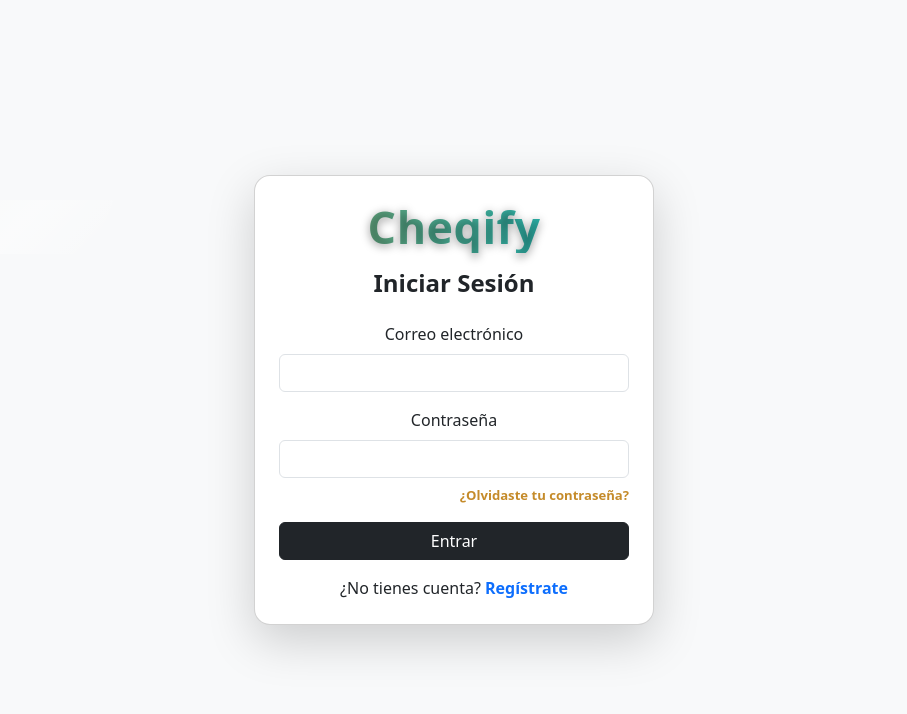
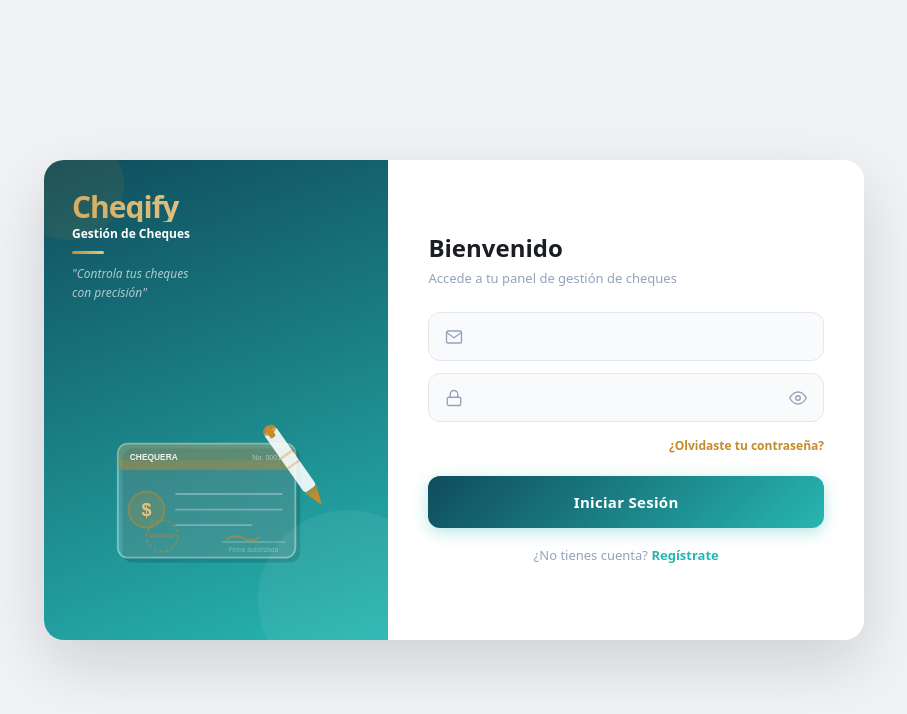
Before and after one commit to reyeselian/Cheqify-Frontend, a React (Vite) app: page /login in a window 1280 px wide. Shown: the top 714 px of the page, without its empty margins (186-1093 px from the left). Built offline with nearby package versions, Linux system fonts and the light colour scheme.

Commit message:
feat: login split con icono cheque ilustrativo

```diff
--- a/src/pages/Login.tsx
+++ b/src/pages/Login.tsx
@@ -1,119 +1,203 @@
 import React, { useState } from "react";
-import { Card, Form, Button, Alert } from "react-bootstrap";
 import { useAuth } from "../context/AuthContext";
 import { useNavigate } from "react-router-dom";
 import { useIsElectron } from "../hooks/useIsElectron";
 
 const Login: React.FC = () => {
-  const { login } = useAuth();
+  const { login }  = useAuth();
   const navigate   = useNavigate();
   const isElectron = useIsElectron();
 
   const [email, setEmail]       = useState("");
   const [password, setPassword] = useState("");
+  const [showPass, setShowPass] = useState(false);
   const [message, setMessage]   = useState("");
+  const [isError, setIsError]   = useState(false);
 
   const handleSubmit = async (e: React.FormEvent) => {
     e.preventDefault();
+    setMessage("");
     try {
       await login(email, password);
-      setMessage("✅ Bienvenido a Cheqify");
       navigate("/home");
     } catch (error: any) {
-      setMessage(error.response?.data?.message || "Error al iniciar sesión");
+      setIsError(true);
+      setMessage(error.response?.data?.message || "Correo o contraseña incorrectos");
     }
   };
 
   return (
-    <div
-      className="d-flex align-items-center justify-content-center bg-light"
-      style={{
-        position: "fixed",
-        top: 0, left: 0, right: 0, bottom: 0,
-      }}
-    >
-      <Card
-        className="p-4 shadow-lg text-center"
-        style={{ maxWidth: "400px", width: "100%", borderRadius: "1rem" }}
-      >
-        {/* 🌟 Logo metálico animado */}
-        <h1
-          className="cheqify-logo-text mb-3"
-          style={{ fontWeight: 800, fontSize: "2.8rem", letterSpacing: "0.5px" }}
-        >
+    <div style={{
+      position: "fixed", top: 0, left: 0, right: 0, bottom: 0,
+      display: "flex", alignItems: "center", justifyContent: "center",
+      background: "#f0f2f5",
+    }}>
+      <div style={{
+        display: "flex", width: "min(820px, 96vw)", height: "min(480px, 90vh)",
+        borderRadius: "20px", overflow: "hidden",
+        boxShadow: "0 24px 64px rgba(0,0,0,0.14)",
+      }}>
+
+        {/* ── Panel izquierdo ── */}
+        <div style={{
+          width: "42%", background: "linear-gradient(160deg,#0f4c5c,#27b6b1)",
+          display: "flex", flexDirection: "column", alignItems: "center",
+          padding: "clamp(24px,4vw,32px) clamp(20px,3vw,28px)",
+          position: "relative", overflow: "hidden",
+        }}>
+          {/* Círculos decorativos */}
+          <div style={{ position:"absolute", bottom:"-50px", right:"-50px", width:"180px", height:"180px", borderRadius:"50%", background:"rgba(255,255,255,0.06)" }}/>
+          <div style={{ position:"absolute", top:"-30px", left:"-30px", width:"110px", height:"110px", borderRadius:"50%", background:"rgba(197,139,42,0.1)" }}/>
+
+          {/* Logo */}
+          <div style={{ position:"relative", width:"100%", marginBottom:"10px" }}>
+            <div className="cheqify-logo-left" style={{ fontSize:"clamp(22px,3vw,30px)", fontWeight:800, letterSpacing:"-1px", lineHeight:1 }}>
               Cheqify
-        </h1>
+            </div>
+            <div style={{ fontSize:"12px", color:"#ffffff", fontWeight:600, marginTop:"3px" }}>
+              Gestión de Cheques
+            </div>
+            <div style={{ width:"32px", height:"3px", background:"linear-gradient(90deg,#c58b2a,#e8c47a)", borderRadius:"2px", marginTop:"8px" }}/>
+          </div>
 
-        <h4 className="text-center mb-4 fw-bold text-dark">Iniciar Sesión</h4>
+          {/* Frase */}
+          <div style={{ position:"relative", width:"100%", marginBottom:"12px" }}>
+            <p style={{ fontSize:"12px", color:"rgba(255,255,255,0.65)", fontStyle:"italic", lineHeight:1.6, margin:0 }}>
+              "Controla tus cheques<br/>con precisión"
+            </p>
+          </div>
 
-        {message && <Alert variant="info">{message}</Alert>}
+          {/* Ícono cheque ilustrativo grande */}
+          <div style={{ flex:1, display:"flex", alignItems:"flex-end", justifyContent:"center", width:"100%" }}>
+            <svg viewBox="0 0 200 175" width="100%" style={{ maxHeight:"210px" }}>
+              {/* Sombra */}
+              <rect x="22" y="42" width="148" height="95" rx="8" fill="rgba(0,0,0,0.15)"/>
+              {/* Cuerpo cheque */}
+              <rect x="18" y="38" width="148" height="95" rx="8" fill="rgba(255,255,255,0.14)" stroke="rgba(255,255,255,0.4)" strokeWidth="1.5"/>
+              {/* Franja superior */}
+              <rect x="18" y="38" width="148" height="22" rx="8" fill="rgba(197,139,42,0.25)"/>
+              <rect x="18" y="52" width="148" height="8" fill="rgba(197,139,42,0.25)"/>
+              {/* Texto */}
+              <text x="28" y="52" fontSize="7" fill="rgba(255,255,255,0.9)" fontWeight="700" fontFamily="sans-serif">CHEQUERA</text>
+              <text x="130" y="52" fontSize="6" fill="rgba(255,255,255,0.5)" fontFamily="sans-serif">No. 0001</text>
+              {/* Símbolo $ */}
+              <circle cx="42" cy="93" r="15" fill="rgba(197,139,42,0.2)" stroke="rgba(197,139,42,0.5)" strokeWidth="1.5"/>
+              <text x="42" y="98" fontSize="15" fill="#e8c47a" fontWeight="800" textAnchor="middle" fontFamily="sans-serif">$</text>
+              {/* Líneas */}
+              <line x1="66" y1="80" x2="155" y2="80" stroke="rgba(255,255,255,0.3)" strokeWidth="1.5"/>
+              <line x1="66" y1="93" x2="155" y2="93" stroke="rgba(255,255,255,0.3)" strokeWidth="1.5"/>
+              <line x1="66" y1="106" x2="130" y2="106" stroke="rgba(255,255,255,0.3)" strokeWidth="1.5"/>
+              {/* Firma */}
+              <line x1="105" y1="120" x2="158" y2="120" stroke="rgba(255,255,255,0.35)" strokeWidth="1"/>
+              <text x="131" y="128" fontSize="5.5" fill="rgba(255,255,255,0.35)" textAnchor="middle" fontFamily="sans-serif">Firma autorizada</text>
+              <path d="M108 118 Q116 113 123 117 Q129 121 136 116" stroke="rgba(197,139,42,0.6)" strokeWidth="1.5" fill="none" strokeLinecap="round"/>
+              {/* Sello */}
+              <circle cx="55" cy="115" r="13" fill="none" stroke="rgba(197,139,42,0.45)" strokeWidth="1.5" strokeDasharray="3,2"/>
+              <text x="55" y="117" fontSize="5" fill="rgba(197,139,42,0.6)" textAnchor="middle" fontFamily="sans-serif" fontWeight="700">PAGADO</text>
+              {/* Pluma */}
+              <g transform="translate(140, 0) rotate(-35, 30, 60)">
+                <rect x="22" y="18" width="12" height="60" rx="3" fill="rgba(255,255,255,0.88)"/>
+                <rect x="25" y="15" width="5" height="10" rx="1.5" fill="#c58b2a"/>
+                <ellipse cx="28" cy="18" rx="6" ry="4" fill="rgba(197,139,42,0.8)"/>
+                <rect x="22" y="42" width="12" height="2" fill="rgba(197,139,42,0.35)"/>
+                <rect x="22" y="52" width="12" height="2" fill="rgba(197,139,42,0.35)"/>
+                <polygon points="22,78 34,78 28,94" fill="rgba(197,139,42,0.75)"/>
+                <polygon points="24,82 32,82 28,94" fill="#c58b2a"/>
+              </g>
+            </svg>
+          </div>
+        </div>
 
-        <Form onSubmit={handleSubmit}>
-          <Form.Group className="mb-3">
-            <Form.Label>Correo electrónico</Form.Label>
-            <Form.Control
-              type="email"
-              value={email}
-              onChange={(e) => setEmail(e.target.value)}
-              required
+        {/* ── Panel derecho ── */}
+        <div style={{
+          flex: 1, background: "#fff",
+          display: "flex", flexDirection: "column", justifyContent: "center",
+          padding: "clamp(24px,4vw,44px) clamp(20px,4vw,40px)",
+        }}>
+          <div style={{ marginBottom:"24px" }}>
+            <h2 style={{ fontSize:"clamp(18px,2.5vw,24px)", fontWeight:700, color:"#1a1d23", margin:"0 0 6px" }}>Bienvenido</h2>
+            <p style={{ fontSize:"13px", color:"#94a3b8", margin:0 }}>Accede a tu panel de gestión de cheques</p>
+          </div>
+
+          {message && (
+            <div style={{ background: isError ? "#fef2f2" : "#ecfdf5", border:`1px solid ${isError?"#fecaca":"#a7f3d0"}`, borderRadius:"10px", padding:"10px 14px", fontSize:"13px", color: isError ? "#dc2626" : "#059669", marginBottom:"16px" }}>
+              {message}
+            </div>
+          )}
+
+          {/* Email */}
+          <div style={{ marginBottom:"12px" }}>
+            <div style={{ display:"flex", alignItems:"center", gap:"10px", background:"#f8fafc", border:"1.5px solid #e2e8f0", borderRadius:"12px", padding:"12px 16px" }}>
+              <svg viewBox="0 0 24 24" fill="none" width="18" height="18" style={{ flexShrink:0 }}>
+                <path d="M4 4h16c1.1 0 2 .9 2 2v12c0 1.1-.9 2-2 2H4c-1.1 0-2-.9-2-2V6c0-1.1.9-2 2-2z" stroke="#94a3b8" strokeWidth="1.8"/>
+                <path d="M22 6l-10 7L2 6" stroke="#94a3b8" strokeWidth="1.8"/>
+              </svg>
+              <input
+                type="email" value={email}  required
+                onChange={(e) => { setEmail(e.target.value); setMessage(""); }}
+                style={{ flex:1, border:"none", outline:"none", background:"transparent", fontSize:"14px", color:"#1a1d23", fontFamily:"inherit" }}
               />
-          </Form.Group>
+            </div>
+          </div>
 
-          <Form.Group className="mb-1">
-            <Form.Label>Contraseña</Form.Label>
-            <Form.Control
-              type="password"
-              value={password}
-              onChange={(e) => setPassword(e.target.value)}
-              required
+          {/* Password */}
+          <div style={{ marginBottom:"10px" }}>
+            <div style={{ display:"flex", alignItems:"center", gap:"10px", background:"#f8fafc", border:"1.5px solid #e2e8f0", borderRadius:"12px", padding:"12px 16px" }}>
+              <svg viewBox="0 0 24 24" fill="none" width="18" height="18" style={{ flexShrink:0 }}>
+                <rect x="3" y="11" width="18" height="11" rx="2" stroke="#94a3b8" strokeWidth="1.8"/>
+                <path d="M7 11V7a5 5 0 0110 0v4" stroke="#94a3b8" strokeWidth="1.8"/>
+              </svg>
+              <input
+                type={showPass ? "text" : "password"} value={password} required
+                onChange={(e) => { setPassword(e.target.value); setMessage(""); }}
+                style={{ flex:1, border:"none", outline:"none", background:"transparent", fontSize:"14px", color:"#1a1d23", fontFamily:"inherit" }}
               />
-          </Form.Group>
+              <button type="button" onClick={() => setShowPass(!showPass)}
+                style={{ background:"none", border:"none", cursor:"pointer", padding:0, display:"flex", alignItems:"center" }}>
+                <svg viewBox="0 0 24 24" fill="none" width="18" height="18">
+                  {showPass
+                    ? <><path d="M17.94 17.94A10.07 10.07 0 0112 20c-7 0-11-8-11-8a18.45 18.45 0 015.06-5.94" stroke="#94a3b8" strokeWidth="1.8" strokeLinecap="round"/><path d="M9.9 4.24A9.12 9.12 0 0112 4c7 0 11 8 11 8a18.5 18.5 0 01-2.16 3.19" stroke="#94a3b8" strokeWidth="1.8" strokeLinecap="round"/><line x1="1" y1="1" x2="23" y2="23" stroke="#94a3b8" strokeWidth="1.8" strokeLinecap="round"/></>
+                    : <><path d="M1 12s4-8 11-8 11 8 11 8-4 8-11 8-11-8-11-8z" stroke="#94a3b8" strokeWidth="1.8"/><circle cx="12" cy="12" r="3" stroke="#94a3b8" strokeWidth="1.8"/></>
+                  }
+                </svg>
+              </button>
+            </div>
+          </div>
 
-          {/* ── Olvidaste tu contraseña ── */}
-          <div className="text-end mb-3">
-            <a
-              href="/forgot-password"
-              className="text-decoration-none"
-              style={{ fontSize: "0.82rem", color: "#c58b2a", fontWeight: 600 }}
-            >
+          {/* Olvidaste contraseña */}
+          <div style={{ textAlign:"right", marginBottom:"20px" }}>
+            <a href="/forgot-password" style={{ fontSize:"12px", color:"#c58b2a", fontWeight:600, textDecoration:"none" }}>
               ¿Olvidaste tu contraseña?
             </a>
           </div>
 
-          <Button type="submit" className="w-100 btn btn-dark">
-            Entrar
-          </Button>
-        </Form>
+          {/* Botón */}
+          <button onClick={handleSubmit as any} type="button"
+            style={{ background:"linear-gradient(135deg,#0f4c5c,#27b6b1)", border:"none", borderRadius:"12px", padding:"14px", width:"100%", cursor:"pointer", boxShadow:"0 4px 16px rgba(39,182,177,0.35)", transition:"transform 0.2s, box-shadow 0.2s" }}
+            onMouseEnter={(e) => { e.currentTarget.style.transform="translateY(-1px)"; e.currentTarget.style.boxShadow="0 8px 24px rgba(39,182,177,0.45)"; }}
+            onMouseLeave={(e) => { e.currentTarget.style.transform="translateY(0)"; e.currentTarget.style.boxShadow="0 4px 16px rgba(39,182,177,0.35)"; }}
+          >
+            <span style={{ fontSize:"15px", fontWeight:700, color:"#fff", letterSpacing:"0.3px" }}>Iniciar Sesión</span>
+          </button>
 
-        {/* ✅ En Electron no mostrar link de registro */}
+          {/* Registro */}
           {!isElectron && (
-          <p className="text-center mt-3 mb-0">
+            <p style={{ textAlign:"center", marginTop:"18px", marginBottom:0, fontSize:"13px", color:"#94a3b8" }}>
               ¿No tienes cuenta?{" "}
-            <a href="/register" className="text-decoration-none fw-bold">
-              Regístrate
-            </a>
+              <a href="/register" style={{ color:"#27b6b1", fontWeight:600, textDecoration:"none" }}>Regístrate</a>
             </p>
           )}
-      </Card>
+        </div>
+      </div>
 
       <style>{`
-        .cheqify-logo-text {
-          background: linear-gradient(90deg, #c58b2a, #27b6b1, #9b9b9b);
+        .cheqify-logo-left {
+          background: linear-gradient(90deg, #c58b2a, #e8d5a3, #9b9b9b);
+          background-size: 300%;
           -webkit-background-clip: text;
           -webkit-text-fill-color: transparent;
-          text-shadow: 0 2px 10px rgba(0,0,0,0.4);
           animation: metallicShine 3s linear infinite;
-          background-size: 300%;
-          position: relative;
         }
-        .cheqify-logo-text:hover { transform: scale(1.05); }
-        .cheqify-logo-text::after {
-          content: ""; position: absolute; top: 0; left: -100%;
-          width: 50%; height: 100%;
-          background: linear-gradient(120deg, rgba(255,255,255,0) 0%, rgba(255,255,255,0.4) 50%, rgba(255,255,255,0) 100%);
-          transform: skewX(-20deg); transition: left 0.6s ease;
-        }
-        .cheqify-logo-text:hover::after { left: 120%; }
         @keyframes metallicShine {
           0%   { background-position: 0% 50%; }
           50%  { background-position: 100% 50%; }
```
Lines whose indentation alone changed are shown as unchanged.
